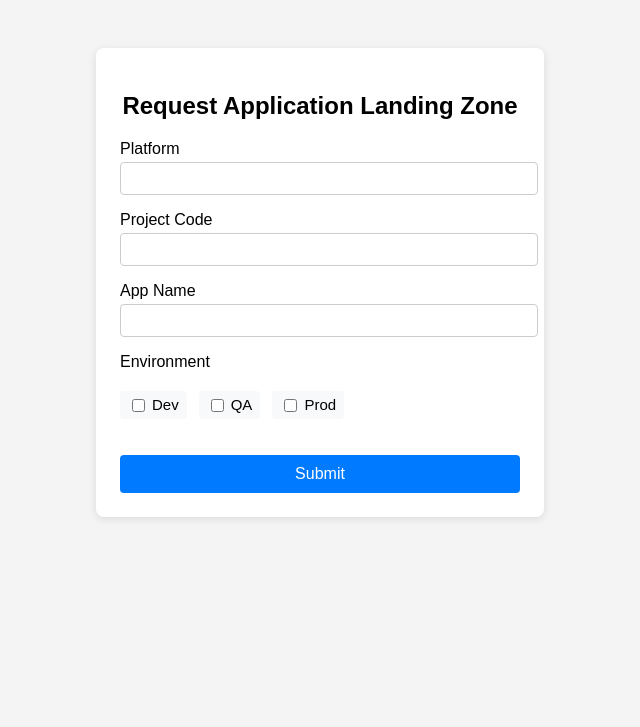
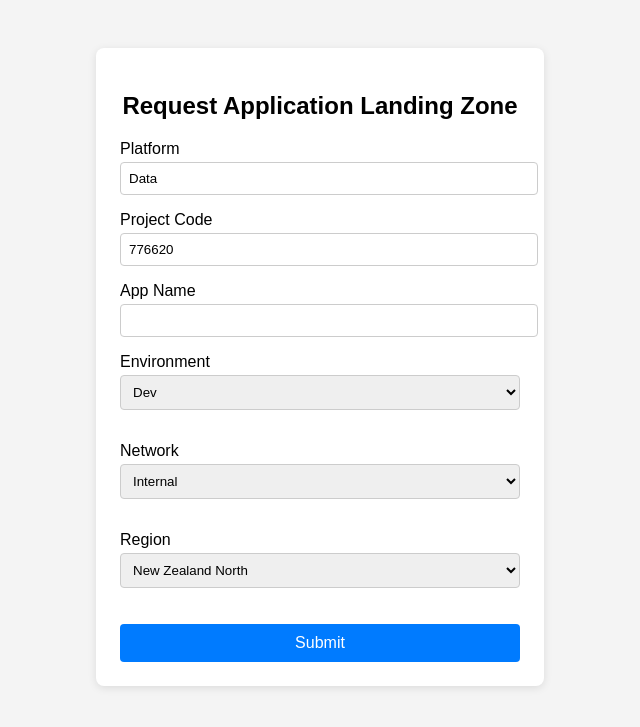
Before and after one commit to spectrum048k/appzone, a Flask app: page / in a window 1280 px wide. Shown: the top 727 px of the page, without its empty margins (320-960 px from the left). Run offline with Flask 3, Linux system fonts and the light colour scheme.

```diff
--- a/request-app/app.py
+++ b/request-app/app.py
@@ -1,12 +1,9 @@
-
 from flask import Flask, render_template, request, redirect, url_for, flash
 import uuid
 import os
 import json
 from datetime import datetime
 from config import Config
-from flask_login import LoginManager, login_user, logout_user, login_required, current_user
-from user import User
 
 
 app = Flask(__name__)
@@ -19,11 +16,13 @@ os.makedirs(SUBMISSIONS_DIR, exist_ok=True)
 def index():
     if request.method == 'POST':
         app_name = request.form.get('app_name')
-        environment = request.form.getlist('environment')
+        environment = request.form.get('environment')
+        network = request.form.get('network')
+        region = request.form.get('region')
         platform = request.form.get('platform')
         project_code = request.form.get('project_code')
 
-        if not app_name or not environment or not platform or not project_code:
+        if not app_name or not environment or not network or not region or not platform or not project_code:
             flash('All fields are required!', 'error')
             return redirect(url_for('index'))
 
@@ -31,7 +30,9 @@ def index():
         data = {
             'id': submission_id,
             'app_name': app_name,
-            'environment': environment,  # This will be a list
+            'environment': environment,  # Now a single value
+            'network': network,
+            'region': region,
             'platform': platform,
             'project_code': project_code,
             'timestamp': datetime.utcnow().isoformat()
--- a/request-app/requirements.txt
+++ b/request-app/requirements.txt
@@ -1,2 +1 @@
 Flask
-Flask-Login
--- a/request-app/templates/form.html
+++ b/request-app/templates/form.html
@@ -41,25 +41,42 @@
             {% endfor %}
           {% endif %}
         {% endwith %}
-        <form method="post">
+  <form method="post" onsubmit="return validateEnvironment()">
 
-      <label for="platform">Platform</label>
-      <input type="text" id="platform" name="platform" required>
 
-      <label for="project_code">Project Code</label>
-      <input type="text" id="project_code" name="project_code" required>
+
+  <!-- ...existing code... -->
+
+  <label for="platform">Platform</label>
+  <input type="text" id="platform" name="platform" required value="Data">
+
+  <label for="project_code">Project Code</label>
+  <input type="text" id="project_code" name="project_code" required value="776620">
 
       <label for="app_name">App Name</label>
       <input type="text" id="app_name" name="app_name" required>
 
-      <label>Environment</label>
-      <div class="env-checkbox-group">
-        <label class="env-checkbox"><input type="checkbox" name="environment" value="dev"> Dev</label>
-        <label class="env-checkbox"><input type="checkbox" name="environment" value="qa"> QA</label>
-        <label class="env-checkbox"><input type="checkbox" name="environment" value="prod"> Prod</label>
-      </div>
+      <label for="environment">Environment</label>
+      <select id="environment" name="environment" required style="margin-bottom: 16px;">
+        <option value="dev" selected>Dev</option>
+        <option value="qa">QA</option>
+        <option value="prod">Prod</option>
+      </select>
 
-            <button type="submit">Submit</button>
+      <label for="network">Network</label>
+      <select id="network" name="network" required style="margin-bottom: 16px;">
+        <option value="internal" selected>Internal</option>
+        <option value="restricted">Restricted</option>
+        <option value="secure">Secure</option>
+      </select>
+
+      <label for="region">Region</label>
+      <select id="region" name="region" required style="margin-bottom: 16px;">
+        <option value="australiaeast">Australia East</option>
+        <option value="newzealandnorth" selected>New Zealand North</option>
+      </select>
+
+      <button type="submit">Submit</button>
         </form>
     </div>
 </body>
```
Also changed, not shown: request-app/config.py (+4 -3 lines), 5 other files.
